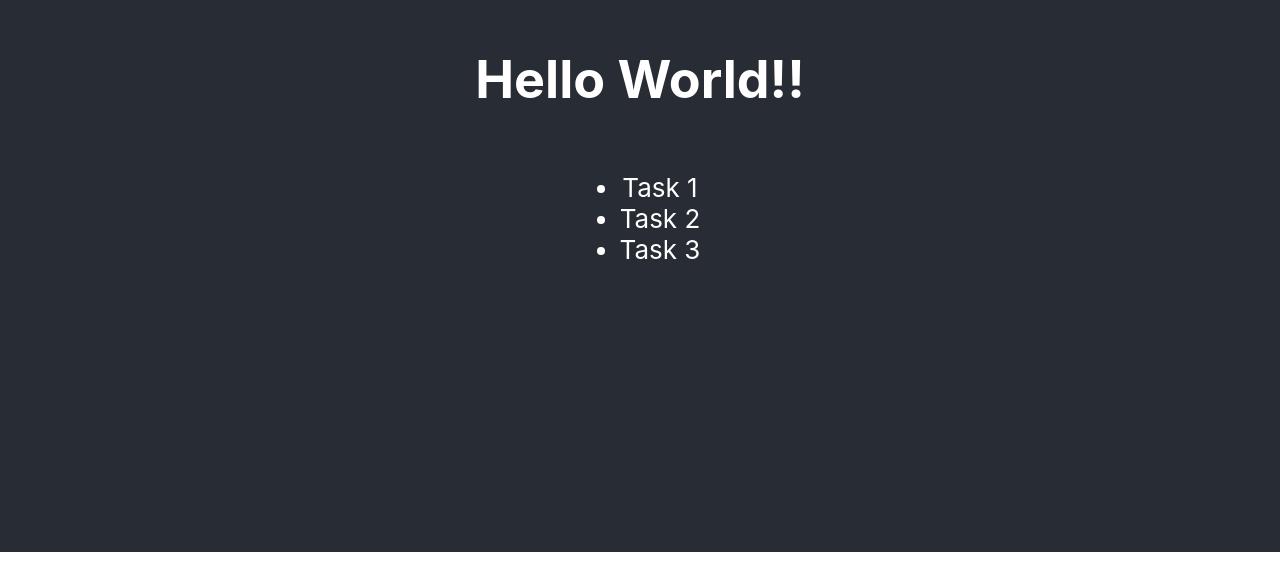
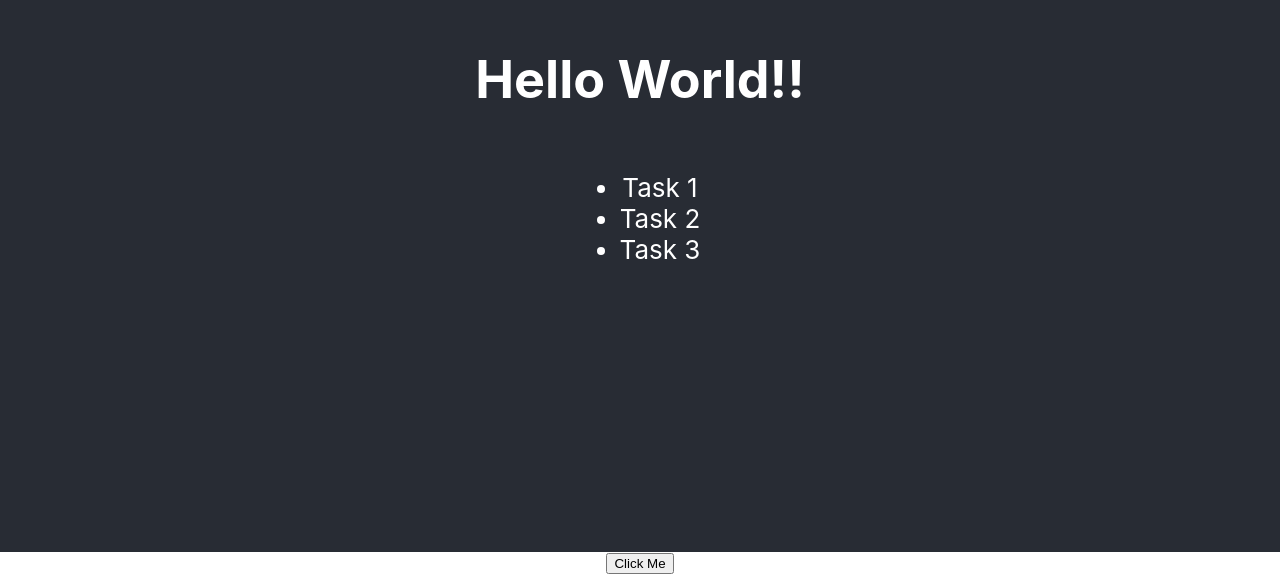
Before and after one commit to PRO1931/SkillStorm-Project2, a React (Create React App) app: page / in a window 1280 px wide. Shown: the part 248-822 px from the top of the page. Before the commit the page ends 800 px from the top, so only its background shows below. Built offline with nearby package versions, Linux system fonts and the light colour scheme.

Commit message:
adding unordered list and button in App.js

```diff
--- a/src/App.js
+++ b/src/App.js
@@ -1,5 +1,3 @@
-import {NavBar} from './components/NavBar';
-
 import './App.css';
 
 function App() {
@@ -14,6 +12,7 @@ function App() {
         </ul>
       </header>
 
+      <button>Click Me</button>
     </div>
   );
 }
```
